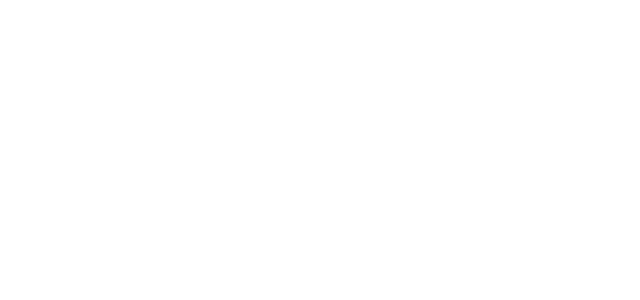
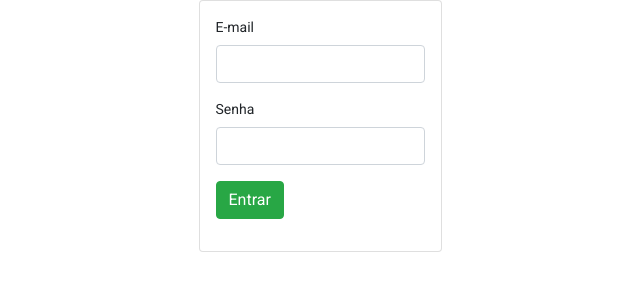
Before and after one commit to VictorLiima/frontEndTesteDocato, an Angular app: page /login in a window 1280 px wide. Shown: the top 300 px of the page, without its empty margins (320-960 px from the left). Built offline with nearby package versions, Linux system fonts and the light colour scheme.

Commit message:
Login refatorado

```diff
--- a/package.json
+++ b/package.json
@@ -16,11 +16,13 @@
     "@angular/common": "~11.2.10",
     "@angular/compiler": "~11.2.10",
     "@angular/core": "~11.2.10",
+    "@angular/flex-layout": "*",
     "@angular/forms": "~11.2.10",
     "@angular/material": "^11.2.10",
     "@angular/platform-browser": "~11.2.10",
     "@angular/platform-browser-dynamic": "~11.2.10",
     "@angular/router": "~11.2.10",
+    "bootstrap": "^4.6.0",
     "rxjs": "~6.6.0",
     "tslib": "^2.0.0",
     "zone.js": "~0.11.3"
--- a/src/app/authentication/login/login.component.html
+++ b/src/app/authentication/login/login.component.html
@@ -1 +1,33 @@
-<p>login works!</p>
+<div class="d-flex justify-content-center align-items-center">
+
+  <div class="card p-3">
+
+<form [formGroup]="form" (ngSubmit)="login()" >
+
+   <div class="form-group">
+
+          <label for="email">E-mail</label>
+
+          <input type="text" id="email" class="form-control" formControlName = "email">
+
+  </div>
+
+  <div class="form-group"  >
+
+     <label for="senha">Senha</label>
+
+      <input type="password" id="senha" class="form-control" formControlName = "senha">
+
+  </div>
+
+      <div class="form-group">
+
+          <button class="btn btn-success" type="submit">Entrar</button>
+
+      </div>
+
+    </form>
+
+  </div>
+
+</div>
--- a/src/app/authentication/login/login.component.ts
+++ b/src/app/authentication/login/login.component.ts
@@ -1,15 +1,63 @@
-import { Component, OnInit } from '@angular/core';
+import { Component } from '@angular/core';
+import { Router } from '@angular/router';
+import { FormBuilder, FormsModule } from "@angular/forms";
+import { AuthenticationService } from '../authentication.service';
 
 @Component({
-  selector: 'app-login',
-  templateUrl: './login.component.html',
-  styleUrls: ['./login.component.scss']
+
+    selector:'app-login',
+
+    templateUrl:'./login.component.html',
+
+    styleUrls: ['./login.component.css']
+
 })
-export class LoginComponent implements OnInit {
 
-  constructor() { }
+export class LoginComponent {
 
-  ngOnInit(): void {
-  }
+    form: any;
+    mensagem = '';
+    emailDB = '';
+    senhaDB = '';
+
+
+
+
+    constructor(public router: Router, private formBuilder:FormBuilder, private authenticationService: AuthenticationService) {
+
+        this.criarForm();
+
+    }
+
+    criarForm(){
+
+        this.form = this.formBuilder.group({
+
+            email: [''],
+
+            senha: ['']
+
+        });
+
+    }
+
+
+
+    login()
+
+    {
+
+
+        this.mensagem = "Login feito com sucesso!";
+
+        this.authenticationService.login(this.form.get('email').value, this.form.get('senha').value).subscribe(()=>{
+            this.router.navigate(['/dashboard']);
+        },
+        error=>{
+            console.log('erro');
+            alert('Usuário ou senha inválido')
+        });
+
+    }
 
 }
--- a/src/styles.scss
+++ b/src/styles.scss
@@ -1,4 +1,6 @@
 /* You can add global styles to this file, and also import other style files */
+@import "~bootstrap/dist/css/bootstrap.css";
+
 
 html, body { height: 100%; }
 body { margin: 0; font-family: Roboto, "Helvetica Neue", sans-serif; }
```
Also changed, not shown: src/app/angular-material.module.ts (added, +117 -0 lines), src/app/app.module.ts (+9 -1 lines), src/app/authentication/authentication.module.ts (+8 -1 lines), src/app/authentication/login/login.component.css (added), src/app/authentication/login/login.component.scss (deleted), 1 other file (tests, documents, lock files or other folders).
